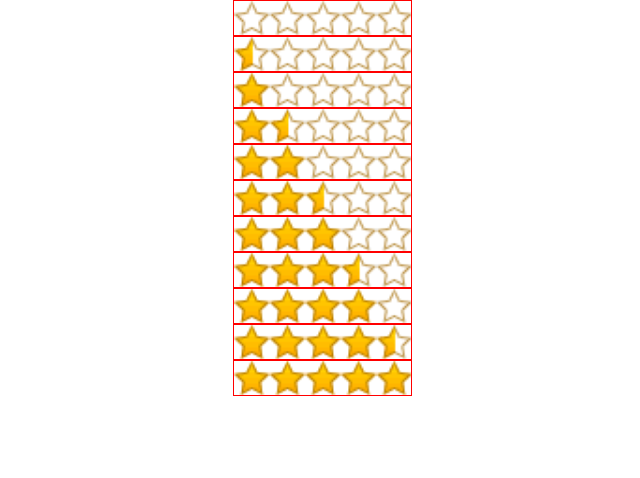
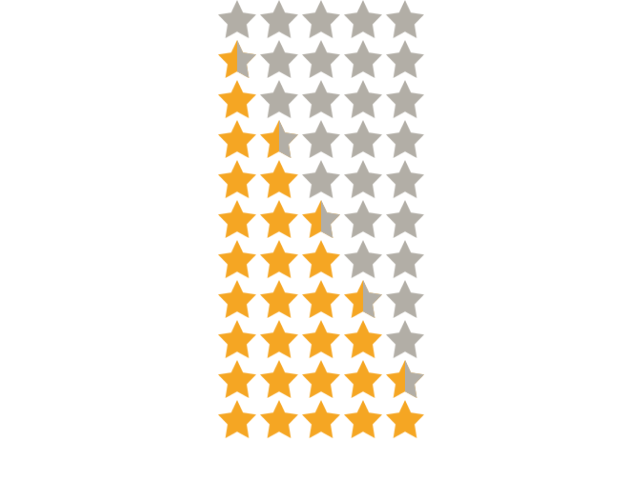
Before and after one commit to Sam-WEI/angular-directive-rating-star, a plain HTML site: page index.html in a window 1280 px wide. Shown: the whole page, without its empty margins (318-958 px from the left). Drawn offline with nearby package versions, Linux system fonts and the light colour scheme.

Commit message:
image updated

```diff
--- a/app.js
+++ b/app.js
@@ -22,17 +22,24 @@ myApp.directive('goorooStar', ['$document', function($document) {
     return Math.round(double) / 2;
   }
 
-  var fullStarOriginX = -5;
-  var fullStarOriginY = -396;
+  // init
+  var imageWidth = 218;
+  var imageHeight = 45;
 
-  var halfStarOriginX = -205;
-  var halfStarOriginY = -396;
+  var originalWidth = 218 / 2;
+  var originalHeight = 21;
+
+  var singleStarWidth = 22;
+
+  var fullStarOriginX = 0;
+  var fullStarOriginY = 0;
+
+  var halfStarOriginX = 0;
+  var halfStarOriginY = -25;
+  // init
 
   function link(scope, elem, attr) {
 
-
-    var originalWidth = 191 / 2;
-    var originalHeight = 20;
 
     var realWidth = elem[0].clientWidth;
     var realHeight = elem[0].clientHeight;
@@ -55,8 +62,8 @@ myApp.directive('goorooStar', ['$document', function($document) {
 
     console.log(elem[0].clientWidth + ', ' + elem[0].clientHeight);
 
-    var w = 400 * ratio;
-    var h = 700 * ratio;
+    var w = imageWidth * ratio;
+    var h = imageHeight * ratio;
 
     var rating = round2Half(attr.rating) || 0;
 
@@ -71,11 +78,11 @@ myApp.directive('goorooStar', ['$document', function($document) {
     var xOffset = 0, yOffset = 0;
 
     if(rating === parseInt(rating)) {
-      xOffset = fullStarOriginX - (5 - rating) * 19;
+      xOffset = fullStarOriginX - (5 - rating) * singleStarWidth;
       yOffset = fullStarOriginY;
     }
     else {
-      xOffset = halfStarOriginX - (5 - rating - 0.5) * 19;
+      xOffset = halfStarOriginX - (5 - rating - 0.5) * singleStarWidth;
       yOffset = halfStarOriginY;
     }
 
@@ -83,9 +90,10 @@ myApp.directive('goorooStar', ['$document', function($document) {
     var oy = yOffset * ratio;
 
     elem.css({
+      boxSizing: 'content-box',
       width: realWidth + 'px',
       height: realHeight + 'px',
-      background: 'url(stars.png) no-repeat left top',
+      background: 'url(rating-stars.png) no-repeat left top',
       backgroundSize: w + 'px ' + h + 'px',
       backgroundPosition: ox + 'px ' + oy + 'px',
     })
--- a/index.html
+++ b/index.html
@@ -19,7 +19,6 @@
     }
 
     .wrapper gooroo-star{
-      border: 1px solid red;
       height: 40px;
     }
   </style>
```
